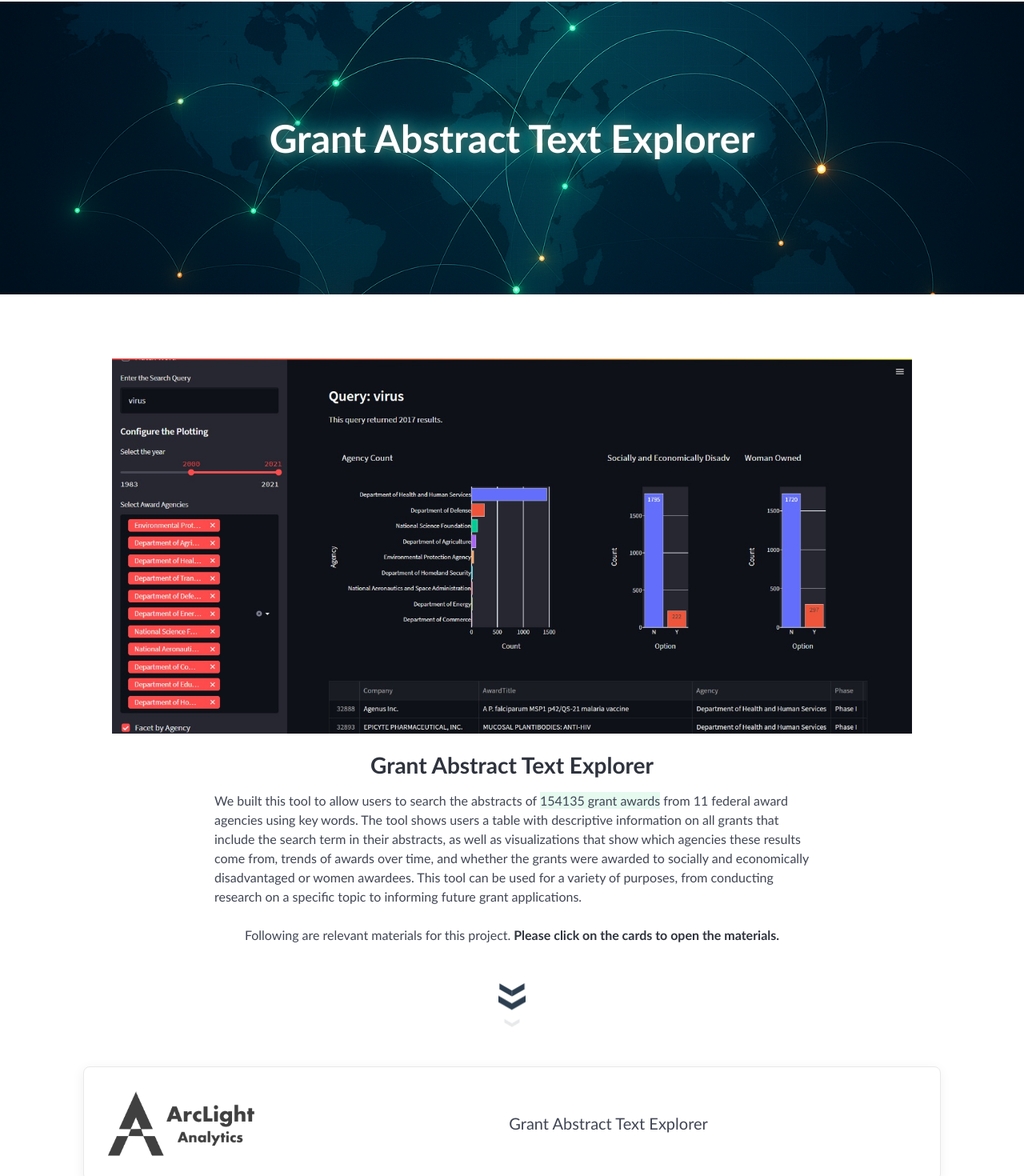
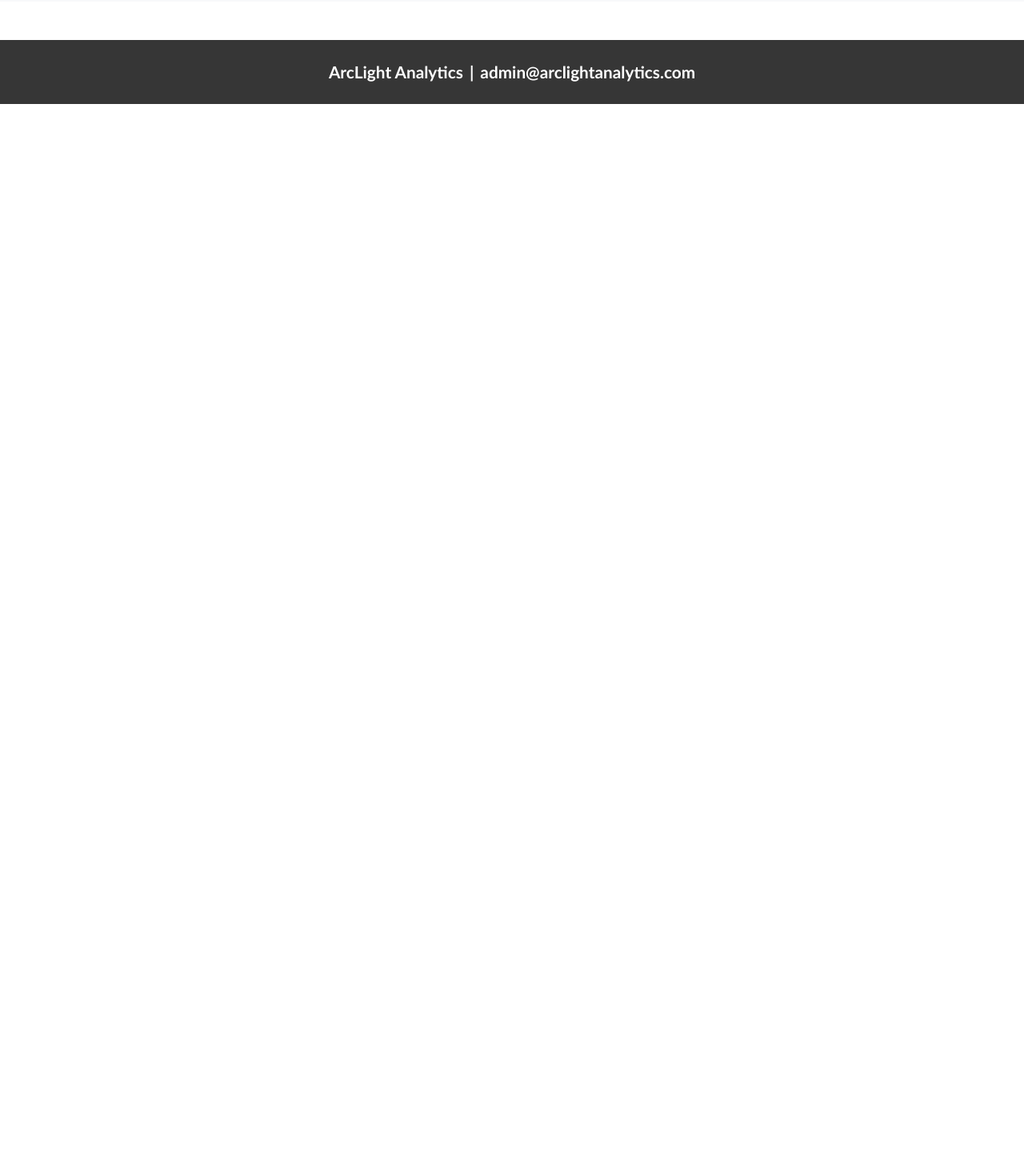
Before and after one commit to eejohnsonllc/arclight_web_core, a React (Vite) app: page /projects/grant-explorer in a window 1280 px wide. Shown: the part 138-1608 px from the top of the page at 80% size. After the commit the page ends 800 px from the top, so only its background shows below. Built offline with nearby package versions, Linux system fonts and the light colour scheme; a web font is replaced by a local one.

Commit message:
changes to font, will add some new content from evan johnson slack message request

```diff
--- a/src/App.jsx
+++ b/src/App.jsx
@@ -28,7 +28,7 @@ import Bio from './pages/Bio';
 import CarolinaAcross100 from './pages/projects/CarolinaAcross100';
 import SbirSttr from './pages/projects/SbirSttr';
 import RapidCovid from './pages/projects/RapidCovid';
-import GrantExplorer from './pages/projects/GrantExplorer';
+
 
 function App() {
   useEffect(() => {
@@ -103,7 +103,7 @@ function App() {
           <Route path="/projects/carolina-across-100" element={<CarolinaAcross100 />} />
           <Route path="/projects/sbir-sttr" element={<SbirSttr />} />
           <Route path="/projects/rapid-covid" element={<RapidCovid />} />
-          <Route path="/projects/grant-explorer" element={<GrantExplorer />} />
+
         </Routes>
         <Footer />
       </div>
--- a/src/components/Navbar.jsx
+++ b/src/components/Navbar.jsx
@@ -172,11 +172,7 @@ const Navbar = () => {
                       SBIR/STTR Programs Review
                     </Link>
                   </li>
-                  <li>
-                    <Link className="dropdown-item" to="/projects/grant-explorer" style={{fontWeight: 'bold', whiteSpace: 'normal', wordWrap: 'break-word', maxWidth: '300px'}}>
-                      Grant Abstract Text Explorer
-                    </Link>
-                  </li>
+
                 </ul>
               </li>
               <li className="nav-item">
--- a/src/pages/About.jsx
+++ b/src/pages/About.jsx
@@ -53,7 +53,7 @@ const About = () => {
                     '0 0 10px rgba(71, 102, 98, 1), 0 0 20px rgba(59, 79, 73, 1), 0 0 30px #0ff',
                 }}
               >
-                What Arclight Analytics Is All About
+                What is Arclight Analytics?
               </h1>
             </div>
           </div>
--- a/src/pages/projects/GrantExplorer.jsx
+++ /dev/null
@@ -1,139 +0,0 @@
-import { useEffect } from 'react';
-
-const GrantExplorer = () => {
-  useEffect(() => {
-    // Animate cards to appear with delay
-    const cards = document.querySelectorAll('.faqcard');
-    cards.forEach((card, index) => {
-      setTimeout(() => {
-        card.style.display = 'block';
-        card.classList.add('slideleft');
-      }, 800 * index);
-    });
-
-    // Back button scroll functionality
-    const handleScroll = () => {
-      const btn = document.getElementById('backbutton');
-      if (btn) {
-        if (window.scrollY > 300) {
-          btn.classList.add('show');
-        } else {
-          btn.classList.remove('show');
-        }
-      }
-    };
-
-    const handleBackClick = (e) => {
-      e.preventDefault();
-      window.scrollTo({ top: 0, behavior: 'smooth' });
-    };
-
-    window.addEventListener('scroll', handleScroll);
-    const backBtn = document.getElementById('backbutton');
-    if (backBtn) {
-      backBtn.addEventListener('click', handleBackClick);
-    }
-
-    return () => {
-      window.removeEventListener('scroll', handleScroll);
-      if (backBtn) {
-        backBtn.removeEventListener('click', handleBackClick);
-      }
-    };
-  }, []);
-
-  return (
-    <>
-      {/* Hero Section */}
-      <section id='hero' style={{marginBottom: '2rem'}}>
-        <section className="hero is-medium has-bg-img fadeIn">
-          <div className="hero-body">
-            <div className="container has-text-centered text">
-              <h1 className="has-text-white title is-1" style={{display: 'inline-block', textShadow: '0 0 10px rgba(71, 102, 98, 1), 0 0 20px rgba(59, 79, 73, 1), 0 0 30px #0ff'}}>
-                Grant Abstract Text Explorer
-              </h1>
-              <br />
-
-            </div>
-          </div>
-        </section>
-      </section>
-
-      <a id="backbutton"></a>
-
-      <section className="section">
-        <div className="has-text-centered is-centered">
-          <a
-            style={{color: 'white'}}
-            href="http://grantabstract-dev.us-east-1.elasticbeanstalk.com/"
-            target="_blank"
-            rel="noopener noreferrer"
-          >
-            <img
-              src="/pictures/grant.png"
-              alt="Grant Abstract Text Explorer icon"
-              width="1000"
-              height="900"
-              className="v-lazy-image v-lazy-image-loaded"
-            />
-          </a>
-        </div>
-        <br />
-
-        <div className="content custom container content main home-list is-centered has-text-centered">
-          <h2 id="you-want-to-buy-from-japan">Grant Abstract Text Explorer</h2>
-
-          <div className="columns has-text-centered is-centered">
-            <div className="column is-two-thirds-desktop is-full-mobile">
-              <div style={{textAlign: 'left'}}>
-                We built this tool to allow users to search the abstracts of <em>154135 grant awards</em> from
-                11 federal award agencies using key words. The tool shows users a table with descriptive
-                information on all grants that include the search term in their abstracts, as well as
-                visualizations that show which agencies these results come from, trends of awards over time, and
-                whether the grants were awarded to socially and economically disadvantaged or women awardees.
-                This tool can be used for a variety of purposes, from conducting research on a specific topic to
-                informing future grant applications.
-              </div>
-            </div>
-          </div>
-
-          <p>Following are relevant materials for this project.
-            <strong> Please click on the cards to open the materials. </strong>
-          </p>
-        </div>
-
-        <div className="containerarr">
-          <div className="chevron"></div>
-          <div className="chevron"></div>
-          <div className="chevron"></div>
-        </div>
-      </section>
-
-      <section id='pro'>
-        <div className="container fade-out-siblings">
-
-          <div className="faqcard grow">
-            <a href="http://grantabstract-dev.us-east-1.elasticbeanstalk.com/" target="_blank" rel="noopener noreferrer">
-              <div className="feature columns is-vcentered">
-                <div className="column has-text-centered">
-                  <img
-                    className='hoverzoom'
-                    src="/pictures/arclight_logo_horizontal.png"
-                    alt="feature image"
-                    style={{maxWidth: '200px'}}
-                  />
-                </div>
-                <div className="column is-four-fifths has-text-centered has-vertically-aligned-content">
-                  <p className="subtitle">Grant Abstract Text Explorer</p>
-                </div>
-              </div>
-            </a>
-          </div>
-
-        </div>
-      </section>
-    </>
-  );
-};
-
-export default GrantExplorer;
```
